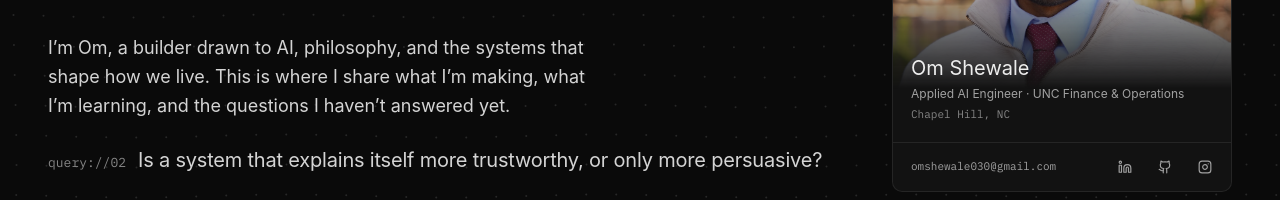
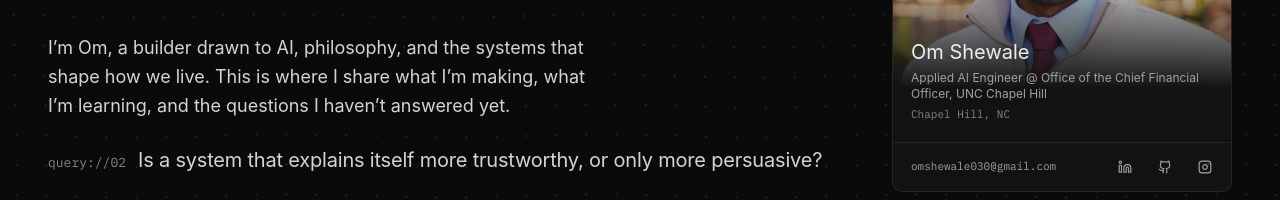
Before and after one commit to omshewale30/portfolio-new, a React (Vite) app: page / in a window 1280 px wide. Shown: the part 359-559 px from the top of the page. Built offline with nearby package versions, Linux system fonts and the light colour scheme; no server answers; a web font is replaced by a local one.

Commit message:
job desc change

```diff
--- a/src/components/Hero.jsx
+++ b/src/components/Hero.jsx
@@ -96,7 +96,7 @@ const Hero = () => {
               <div className="absolute inset-x-0 bottom-0 flex flex-col gap-1 p-[18px]">
                 <span className="text-xl text-[var(--color-text-primary)]">Om Shewale</span>
                 <span className="text-xs text-[var(--color-text-subtle)]">
-                  Applied AI Engineer · UNC Finance &amp; Operations
+                  Applied AI Engineer @ Office of the Chief Financial Officer, UNC Chapel Hill
                 </span>
                 <span className="font-mono text-[11px] text-[var(--color-text-meta)]">{LOCATION}</span>
               </div>
```
